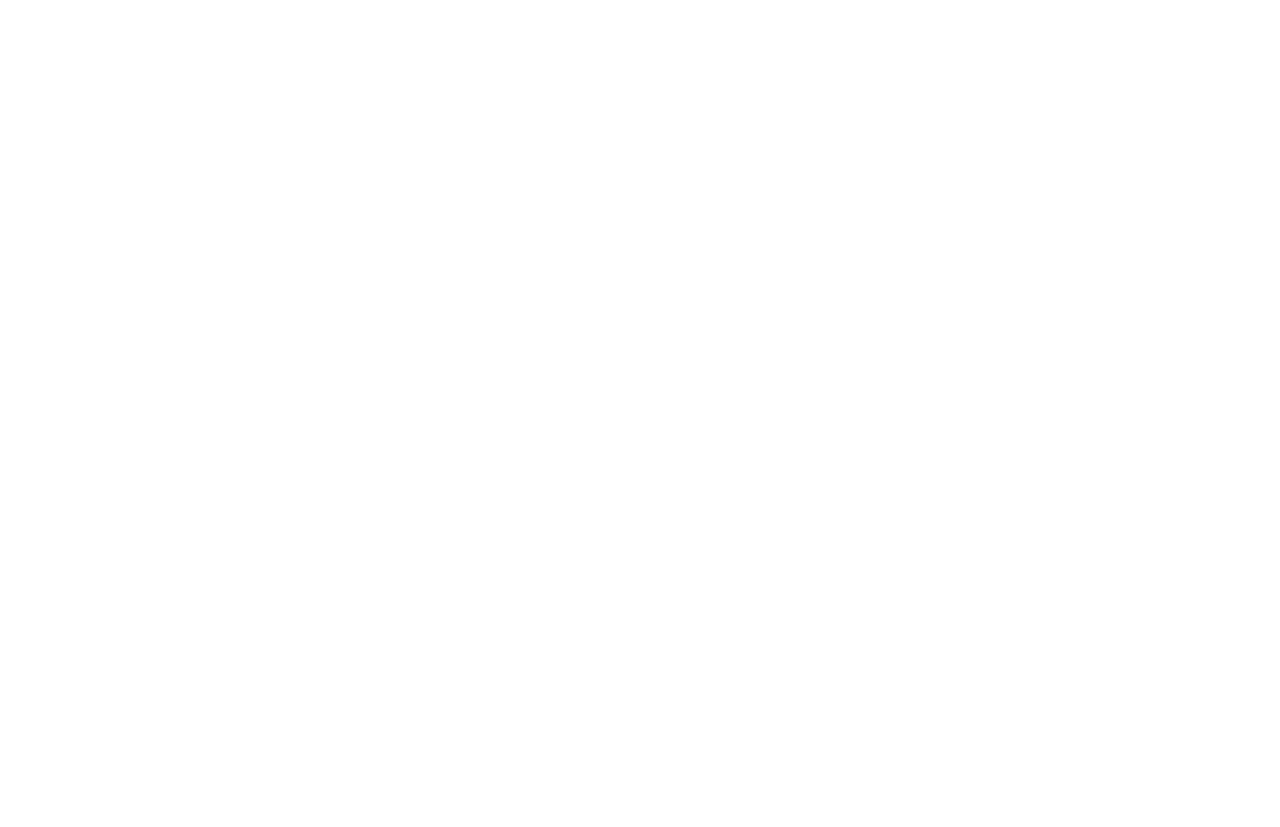
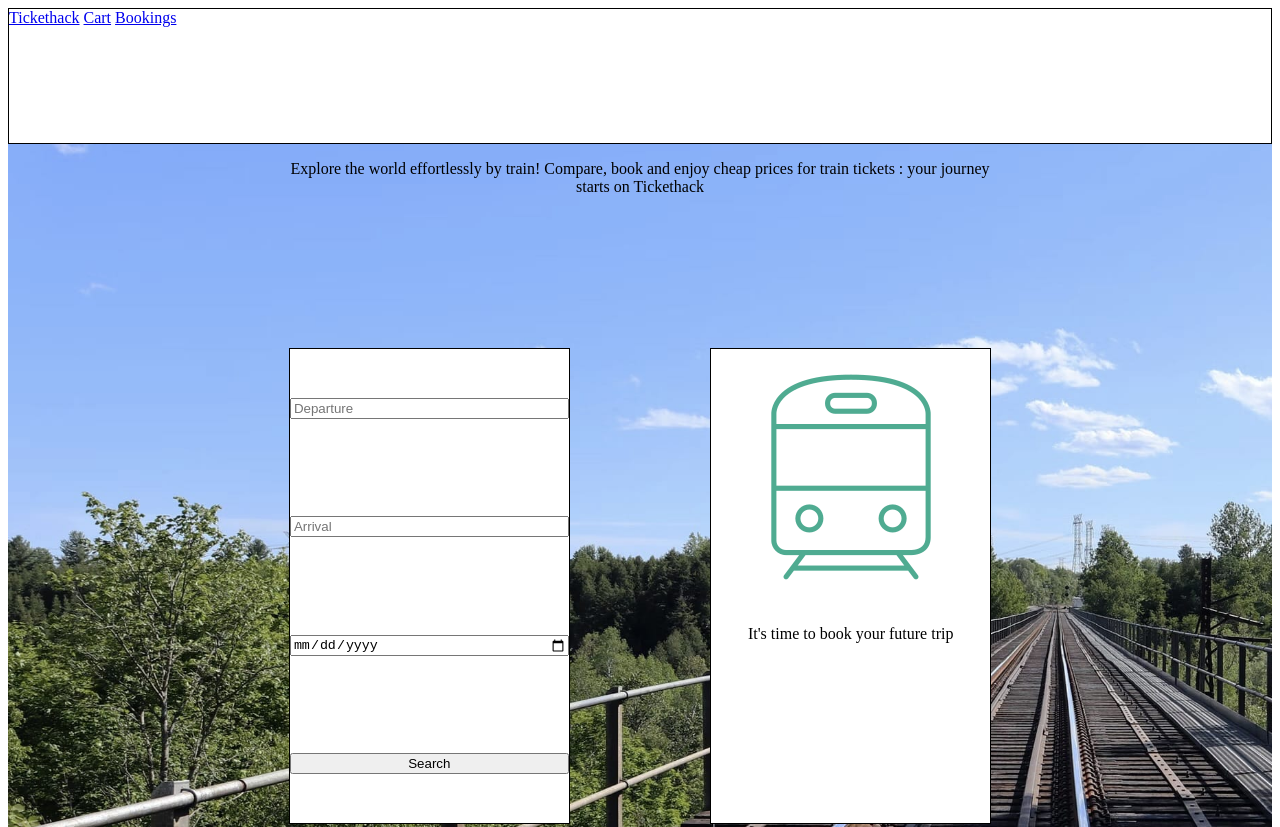
Before and after one commit to Hackathon-Thibaud-Clement/Frontend, a plain HTML site: page index.html in a window 1280 px wide. Shown: the top 827 px of the page. Before the commit the page ends 800 px from the top, so only its background shows below. Drawn offline with Linux system fonts and the light colour scheme.

Commit message:
frontpage finie mais moche

```diff
--- a/index.html
+++ b/index.html
@@ -3,9 +3,31 @@
 <head>
     <meta charset="UTF-8">
     <meta name="viewport" content="width=device-width, initial-scale=1.0">
+    <link rel="stylesheet" href="style.css" />
     <title>Document</title>
 </head>
 <body>
+    <div id="container-index">
+        <div id="header">
+            <a href="index.html">Tickethack</a>
+            <a href="cart.html">Cart</a>
+            <a href="bookings.html">Bookings</a>
+        </div>
+        <div id="title">
+        <p>Explore the world effortlessly by train!
+        Compare, book and enjoy cheap prices for train tickets : your journey starts on Tickethack
+        </p>
+        </div>
+       <div id="content-left">
+        <input id="search-departure" type="text" placeholder="Departure" />
+        <input id="search-arrival" type="text" placeholder="Arrival" />
+        <input id="search-date" type="date" placeholder="date" />
+        <button type="button" id="btn-search">Search</button>
+       </div>
+       <div id="content-right">
+        <img class="futuretrip" src="./images/train.png">
+        <p>It's time to book your future trip</p></div>
+    </div>
 <script src="script.js"></script>
 </body>
 </html>
--- a/style.css
+++ b/style.css
@@ -0,0 +1,55 @@
+#container-index {
+    display: grid;
+    grid-template-rows: repeat(20,1fr);
+    grid-template-columns: repeat(9,1fr);
+    background-image: url(./images/background.jpg);
+    background-size: cover;
+}
+
+#header {
+    border: 0.5px black solid;
+    grid-row-start: 1;
+    grid-row-end: 3;
+    grid-column-start: 1;
+    grid-column-end: 10;
+    background-color: white;
+}
+
+#content-left {
+    border: 0.5px black solid;
+    grid-row-start: 6;
+    grid-row-end: 13;
+    grid-column-start: 3;
+    grid-column-end: 5;
+    text-align: center;
+    display: flex;
+    flex-direction: column;
+    background-color: white;
+    justify-content: space-around;
+}
+
+#content-right {
+    border: 0.5px black solid;
+    grid-row-start: 6;
+    grid-row-end: 13;
+    grid-column-start: 6;
+    grid-column-end: 8;
+    text-align: center;
+    background-color: white;
+}
+
+#title {
+    text-align: center;
+    grid-row-start: 3;
+    grid-row-end: 4;
+    grid-column-start: 3;
+    grid-column-end: 8;
+}
+
+#cart {
+    display:grid;
+    grid-row-start: 1;
+    grid-row-end: 3;
+    grid-column-start: 8;
+    grid-column-end: 9;
+}
```
Also changed, not shown: bookings.html (+2 -1 lines), cart.html (+7 -1 lines), images/background.jpg (added), images/notfound.png (added), images/train.png (added).
